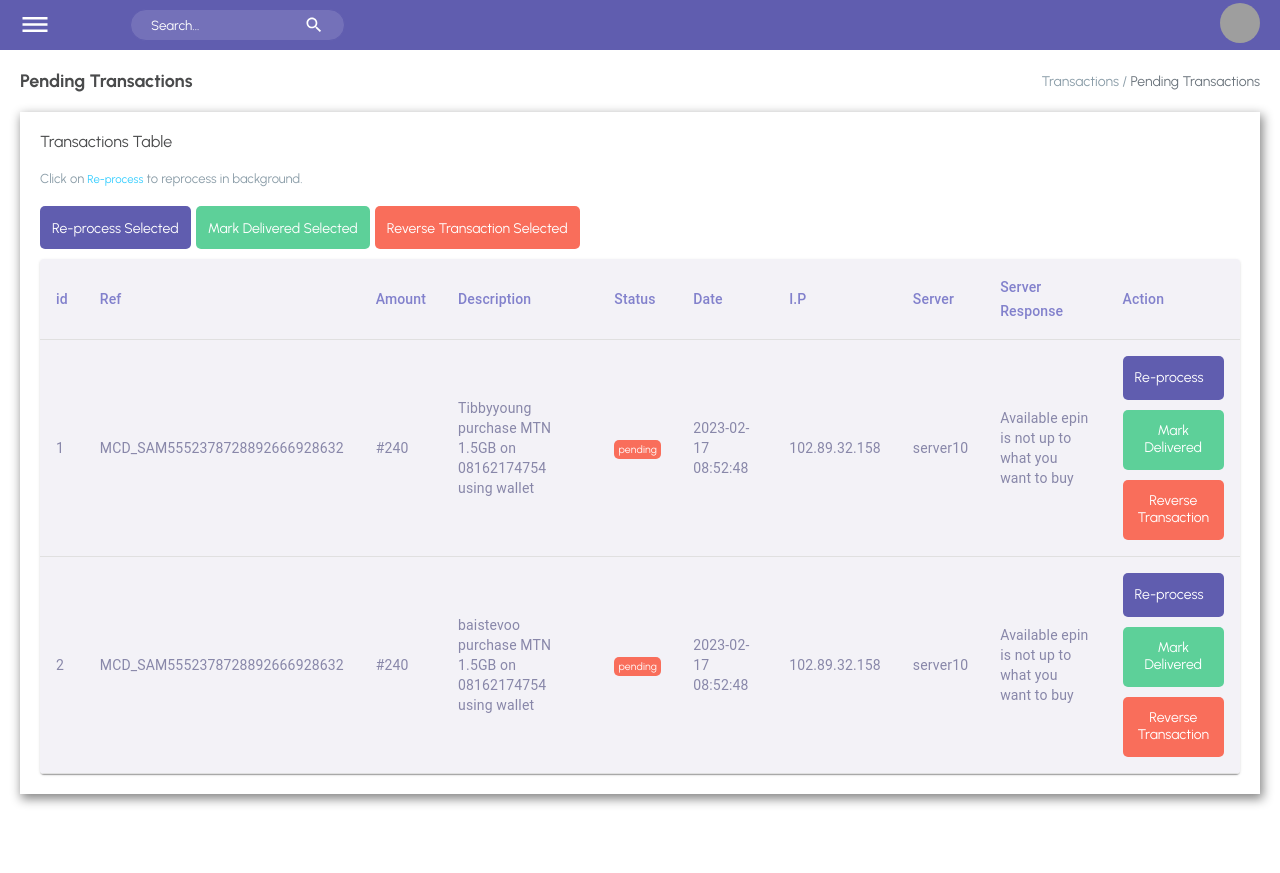
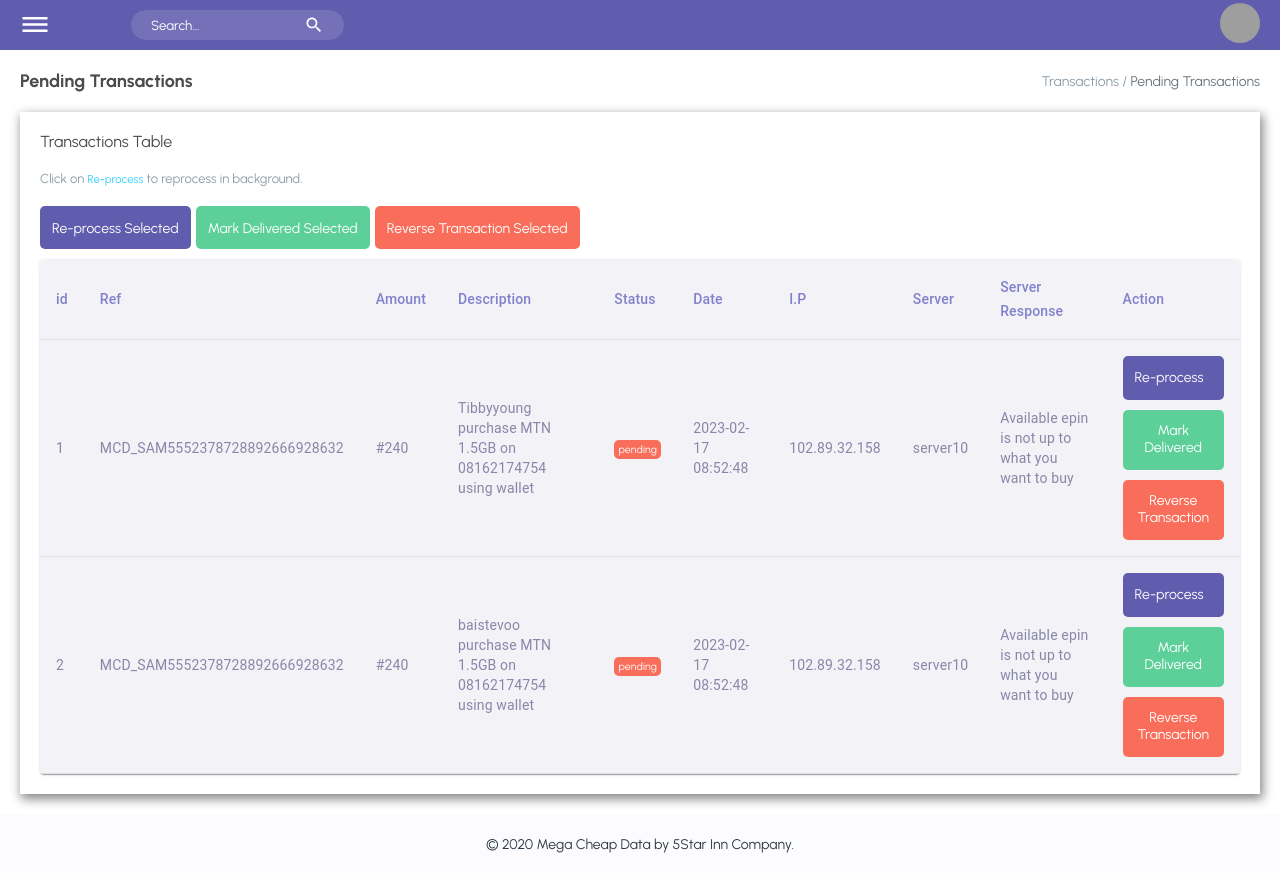
Before and after one commit to stivex001/MCD-Dashbord, a React (Create React App) app: page /transactions-pending in a window 1280 px wide. Before the commit the page ends 814 px from the top, so only its background shows below. Built offline with nearby package versions, Linux system fonts and the light colour scheme; grey boxes are pictures that could not be loaded.

Commit message:
fix:code refactored

```diff
--- a/src/pages/transaction/Pending.jsx
+++ b/src/pages/transaction/Pending.jsx
@@ -1,8 +1,9 @@
+import Footer from "../../components/footer/Footer";
 import PendingTables from "../../components/Pendingtable/PendingTables";
 import Topbar from "../../components/Topbar/Topbar";
 import Button from "../../components/UI/Button";
 import {
-    BtnConatiner,
+  BtnConatiner,
   Container,
   Desc,
   DescP,
@@ -29,18 +30,20 @@ const Pending = () => {
 
         <TransList>
           <Title>Transactions Table</Title>
-          <P>Click on <Span>Re-process</Span> to reprocess in background.</P>
+          <P>
+            Click on <Span>Re-process</Span> to reprocess in background.
+          </P>
           <BtnConatiner>
-            <Button title='Re-process Selected'/>
-            <Button title='Mark Delivered Selected' />
-            <Button title='Reverse Transaction Selected' />
+            <Button title="Re-process Selected" />
+            <Button title="Mark Delivered Selected" />
+            <Button title="Reverse Transaction Selected" />
           </BtnConatiner>
-          <div style={{marginTop: '10px'}}>
+          <div style={{ marginTop: "10px" }}>
             <PendingTables />
           </div>
-
         </TransList>
       </Wrapper>
+      <Footer />
     </Container>
   );
 };
```
